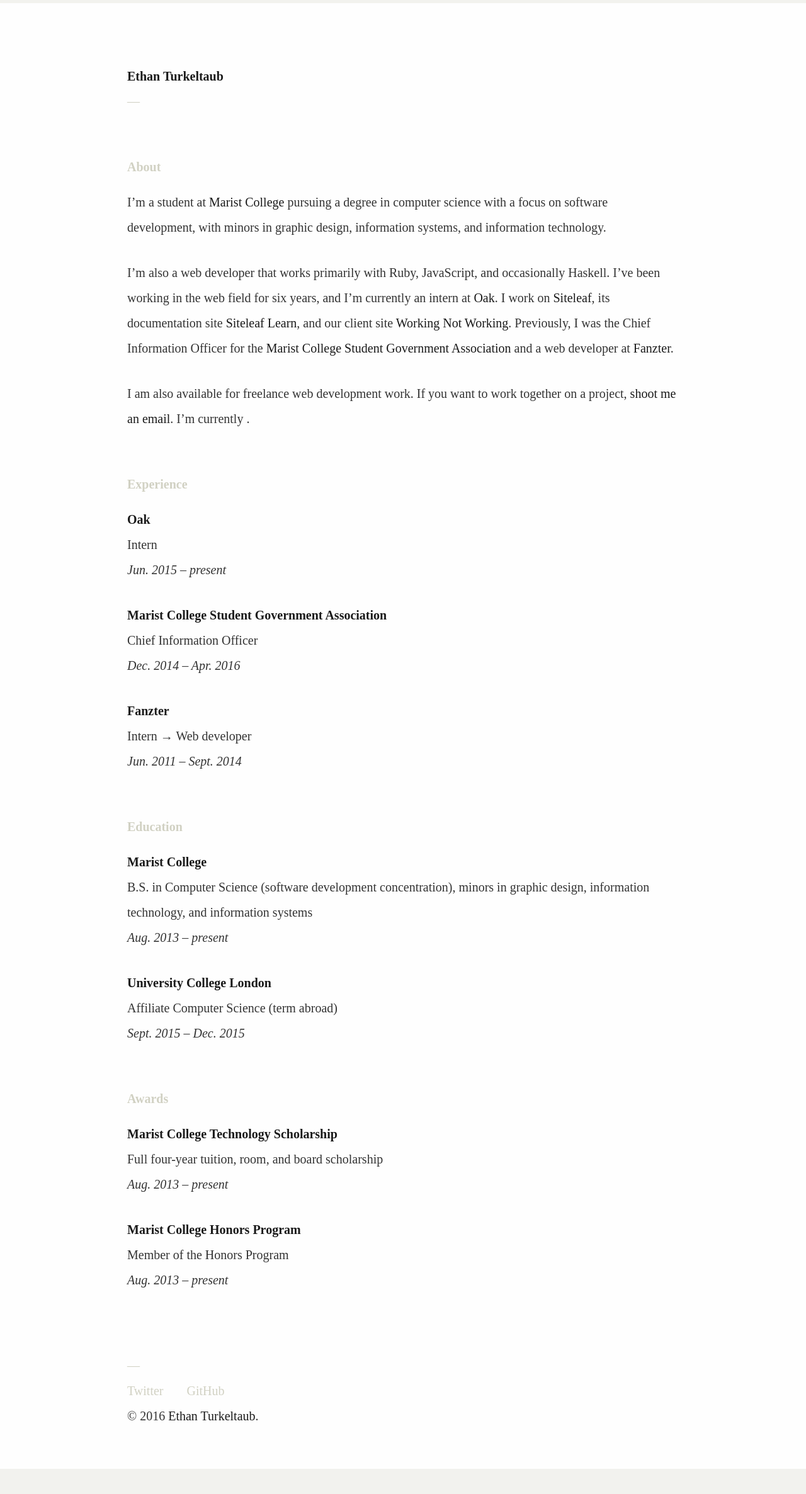
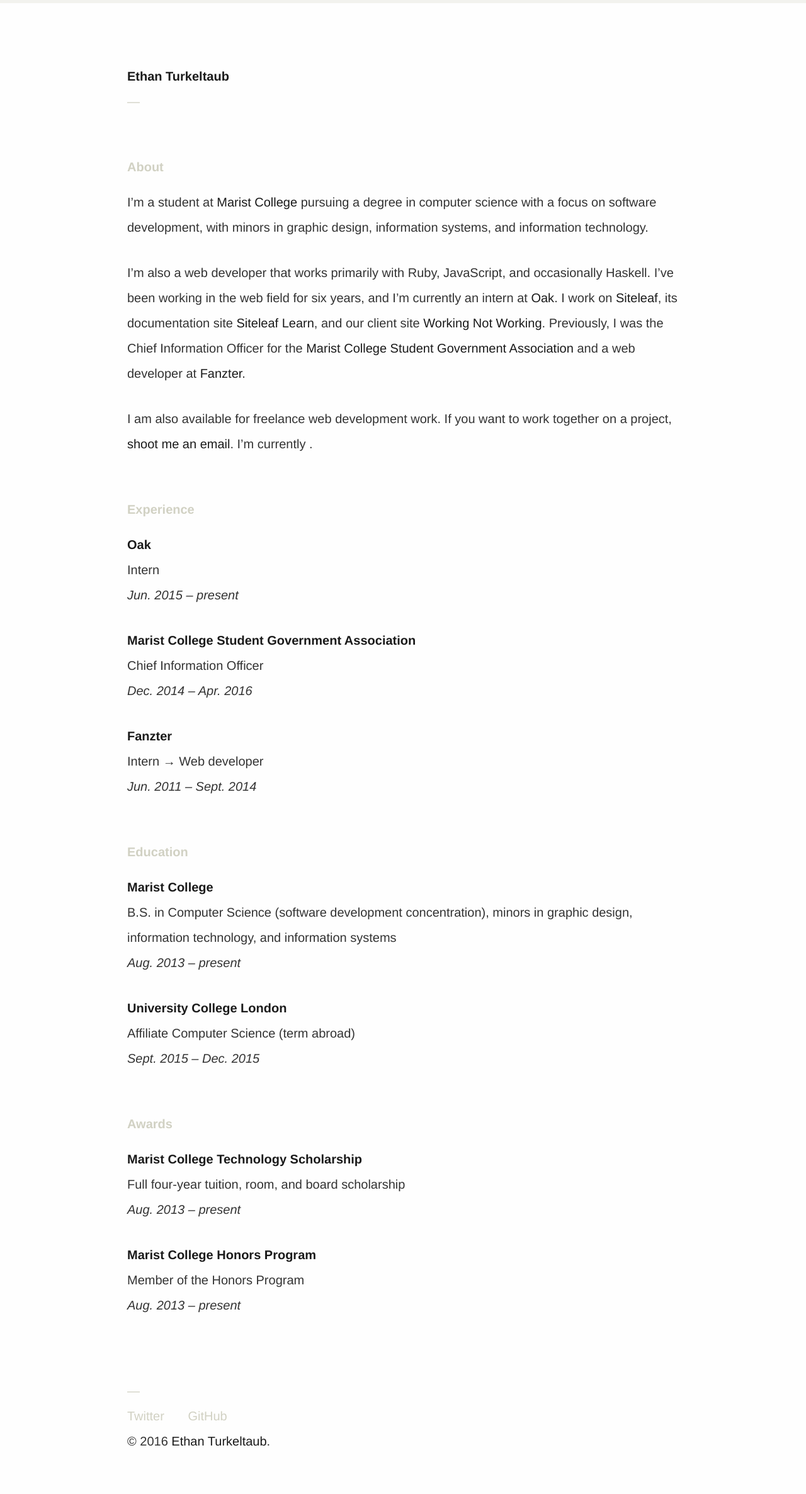
Before and after one commit to ethnt/ethnt.me, a Jekyll site: the page built from information.markdown, in a window 1280 px wide. Shown: the whole page at 63% size. Built offline with Jekyll 4.4.1, drawn with Linux system fonts in a browser that asks for light colours; before the commit the page ends 2333 px from its top, so only the background shows below that.

Commit message:
compress sass, use a sans-serif font.

```diff
--- a/_config.yml
+++ b/_config.yml
@@ -21,3 +21,5 @@
   url: https://twitter.com/ethnt
 - name: GitHub
   url: https://github.com/eturk
+sass:
+  style: compressed
--- a/_layouts/default.html
+++ b/_layouts/default.html
@@ -16,7 +16,7 @@
 
 		<link href="/assets/application.css" rel="stylesheet">
 
-    <script src="https://use.typekit.net/lux8yqy.js"></script>
+    <script src="https://use.typekit.net/tbr5vxj.js"></script>
     <script>try{Typekit.load({ async: true });}catch(e){}</script>
 
     {% if page.url == "/" %}
--- a/_sass/_base.sass
+++ b/_sass/_base.sass
@@ -7,7 +7,7 @@
   background: $color-light-grey
   color: $color-black
   font-size: $font-size-base
-  font-family: $font-family-serif
+  font-family: $font-family-sans-serif
   line-height: $line-height-normal
 
 a
--- a/_sass/_variables.sass
+++ b/_sass/_variables.sass
@@ -9,7 +9,8 @@
 $color-unavailable: #e8d4e6
 $color-private: #e8d4e6
 
-$font-family-serif: "warnock-pro-1", "warnock-pro-2", Times New Roman, Times, serif
+$font-family-serif: "warnock-pro", Times New Roman, Times, serif
+$font-family-sans-serif: "acumin-pro", Helvetica Neue, Helvetica, Arial, sans-serif
 
 $font-size-base: 20px
 $font-size-n2: 0.75em
```
